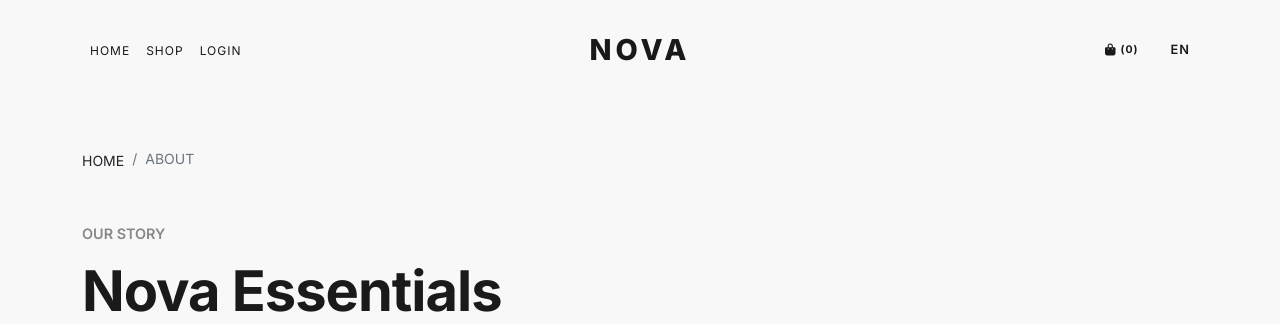
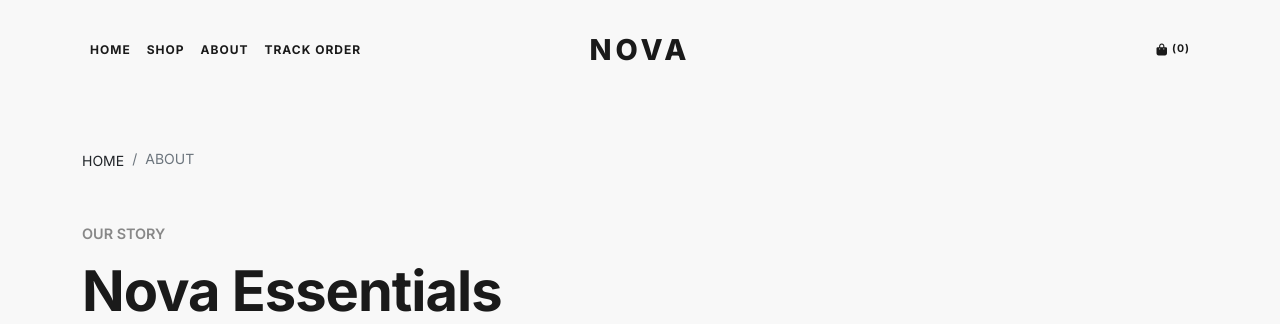
Before and after one commit to Abdallh312/Ecommerce, a Django app: page /about/ in a window 1280 px wide. Shown: the top 324 px of the page. Run offline with Django 4.2, Linux system fonts and the light colour scheme; data that the repository does not hold is empty; some libraries are stand-ins or nearby versions.

Commit message:
Restore top bar navigation to match deployment version

```diff
--- a/templates/base.html
+++ b/templates/base.html
@@ -90,20 +90,17 @@
             <div class="collapse navbar-collapse" id="navbarNav">
                 <ul class="navbar-nav me-auto">
                     <li class="nav-item">
-                        <a class="nav-link" href="{% url 'products:home' %}">Home</a>
+                        <a class="nav-link fw-bold small" href="{% url 'products:home' %}">HOME</a>
                     </li>
                     <li class="nav-item">
-                        <a class="nav-link" href="{% url 'products:product_list' %}">Shop</a>
+                        <a class="nav-link fw-bold small" href="{% url 'products:product_list' %}">SHOP</a>
                     </li>
-                    {% if user.is_authenticated %}
                     <li class="nav-item">
-                        <a class="nav-link" href="{% url 'account_logout' %}">Logout</a>
+                        <a class="nav-link fw-bold small" href="{% url 'core:about' %}">ABOUT</a>
                     </li>
-                    {% else %}
                     <li class="nav-item">
-                        <a class="nav-link" href="{% url 'account_login' %}">Login</a>
+                        <a class="nav-link fw-bold small" href="{% url 'orders:track_order' %}">TRACK ORDER</a>
                     </li>
-                    {% endif %}
                 </ul>
             </div>
 
@@ -120,7 +117,6 @@
                 (<span class="cart-count">{{ cart_item_count|default:0 }}</span>)
             </span>
         </a>
-        <span class="nav-link px-2 d-none d-sm-inline ms-3" style="font-size: 0.8rem; font-weight: 600;">EN</span>
     </div>
 </div>
 </nav>
@@ -141,6 +137,13 @@
     font-weight: 800;
     letter-spacing: 4px;
     font-size: 1.8rem;
+    color: #1a1a1a !important;
+}
+
+#mainNav .nav-link {
+    font-size: 0.75rem;
+    letter-spacing: 1px;
+    color: #1a1a1a !important;
 }
 
 @media (max-width: 991.98px) {
```
